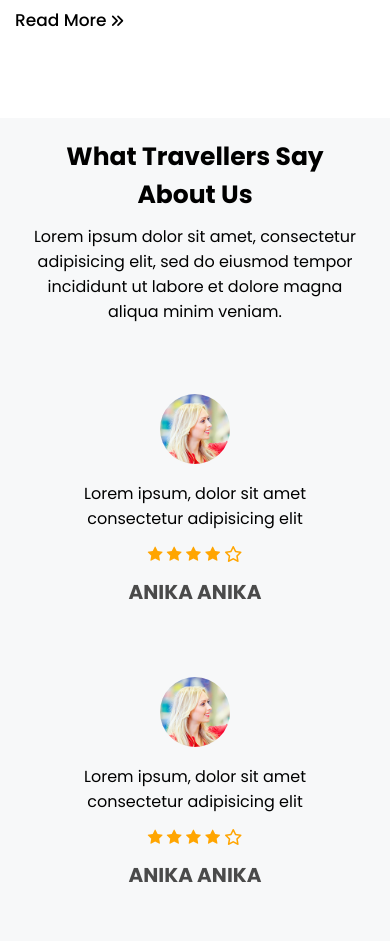
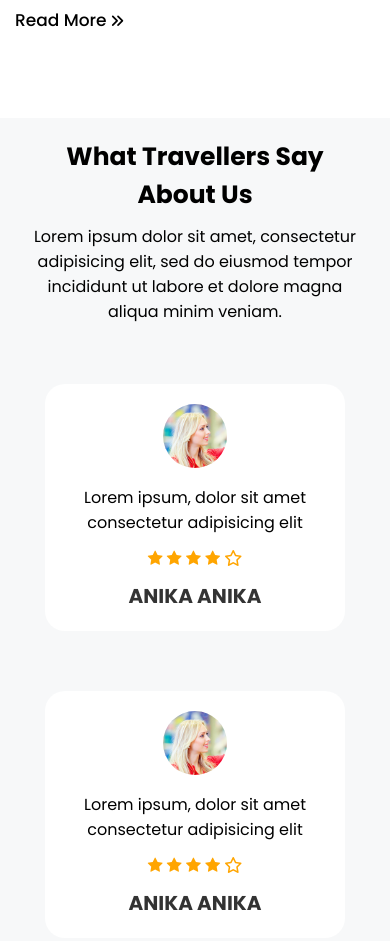
Before and after one commit to talbimustapha/trips, a plain HTML site: page index.html in a window 390 px wide. Shown: the part 7745-8686 px from the top of the page. Drawn offline with Linux system fonts and the light colour scheme.

Commit message:
Add files via upload

```diff
--- a/style.css
+++ b/style.css
@@ -399,13 +399,17 @@ h1 {
 /*-------------------------------------------*/
 #review {
     padding: 10px;
-    margin: 10px auto;
+    margin: 20px auto;
     background-color: var(--bg-primary);
 }
 
 #review .row .col-3 {
-    flex-basis: 30%;
+    flex-basis: 25%;
     text-align: center;
+    background-color: white;
+    padding: 10px;
+    border-radius: 20px;
+    margin: 10px;
 }
 
 #review .row .col-3 img {
@@ -420,7 +424,7 @@ h1 {
 }
 
 #review .row .col-3 h1 {
-    color: rgba(0, 0, 0, 0.7);
+    color: rgba(0, 0, 0, 0.8);
     font-size: 20px;
     margin: 10px;
 }
@@ -642,7 +646,8 @@ footer .footer-bottom {
     /*------------ Review ------------ */
     #review .row .col-3 {
         max-width: 300px;
-        margin: 60px auto;
+        margin: auto;
+        margin: 10px;
     }
 
     /*------------ Payment ------------ */
```
